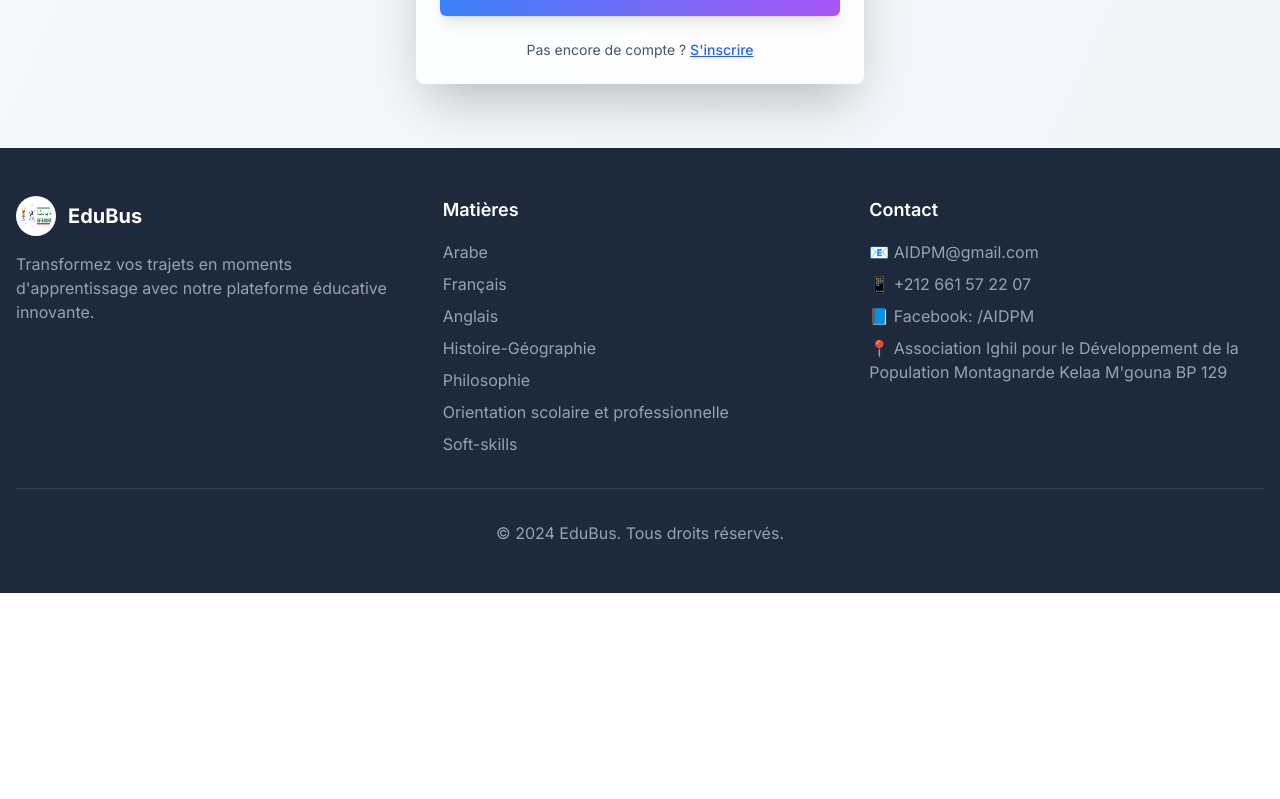
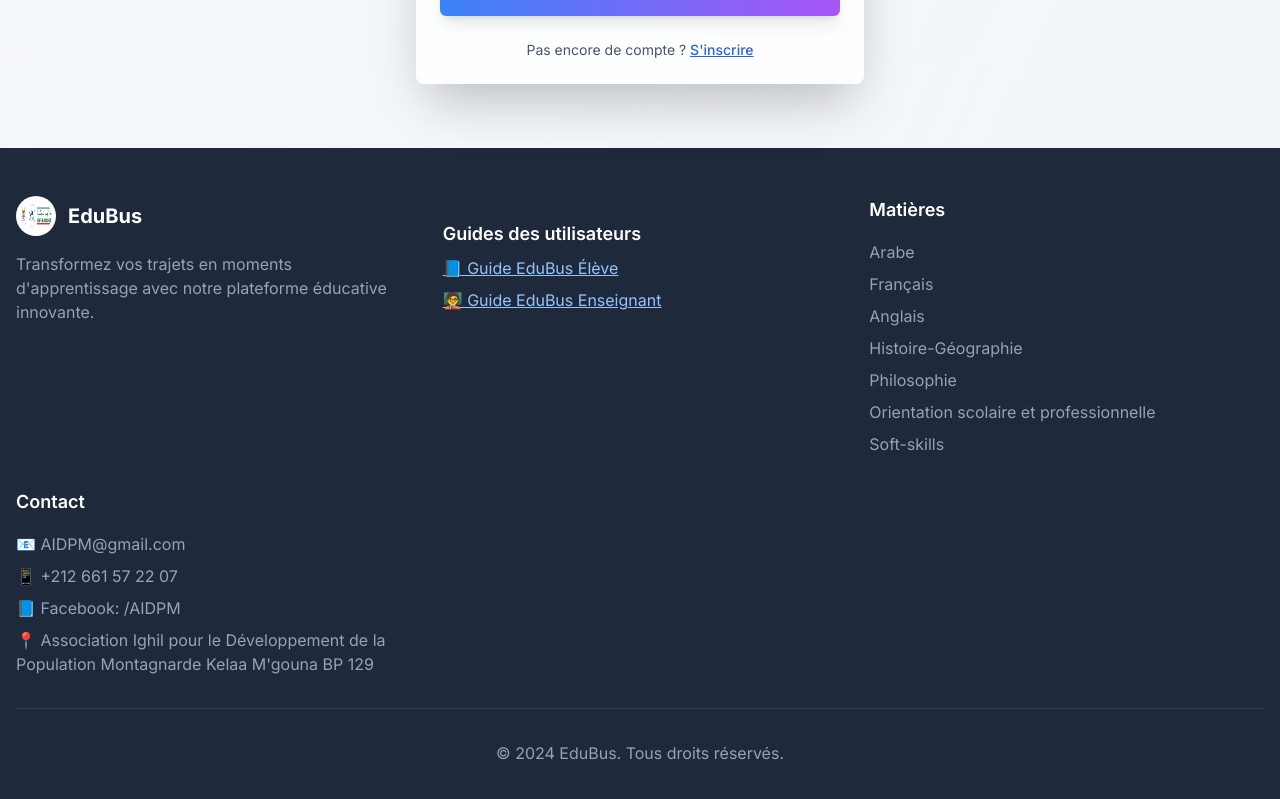
Before and after one commit to edubus2025/edubus-frontend, a Next.js app: page /login in a window 1280 px wide. Shown: the part 2229-3028 px from the top of the page. Before the commit the page ends 2822 px from the top, so only its background shows below. Built offline with nearby package versions, Linux system fonts and the light colour scheme; no server answers.

Commit message:
✨ Ajout des liens vers les guides utilisateurs dans le pied de page

```diff
--- a/app/login/page.tsx
+++ b/app/login/page.tsx
@@ -633,6 +633,27 @@ export default function LandingAndLoginPage() {
                 Transformez vos trajets en moments d'apprentissage avec notre plateforme éducative innovante.
               </p>
             </div>
+        <div className="mt-6 text-center md:text-left">
+          <h5 className="font-semibold text-base md:text-lg text-white mb-2">Guides des utilisateurs</h5>
+          <div className="flex flex-col items-center md:items-start gap-2">
+            <a
+              href="https://dptinghir.pythonanywhere.com/static/guides/guide_EduBus_eleveVF.html"
+              target="_blank"
+              rel="noopener noreferrer"
+              className="text-sm md:text-base text-blue-300 hover:text-blue-100 underline"
+           >
+              📘 Guide EduBus Élève
+            </a>
+            <a
+              href="https://dptinghir.pythonanywhere.com/static/guides/guide_EduBus_enseignantVF.html"
+              target="_blank"
+              rel="noopener noreferrer"
+              className="text-sm md:text-base text-blue-300 hover:text-blue-100 underline"
+            >
+              🧑‍🏫 Guide EduBus Enseignant
+            </a>
+          </div>
+        </div>
 
             <div className="space-y-4 text-center md:text-left">
               <h5 className="font-semibold text-base md:text-lg">Matières</h5>
```
